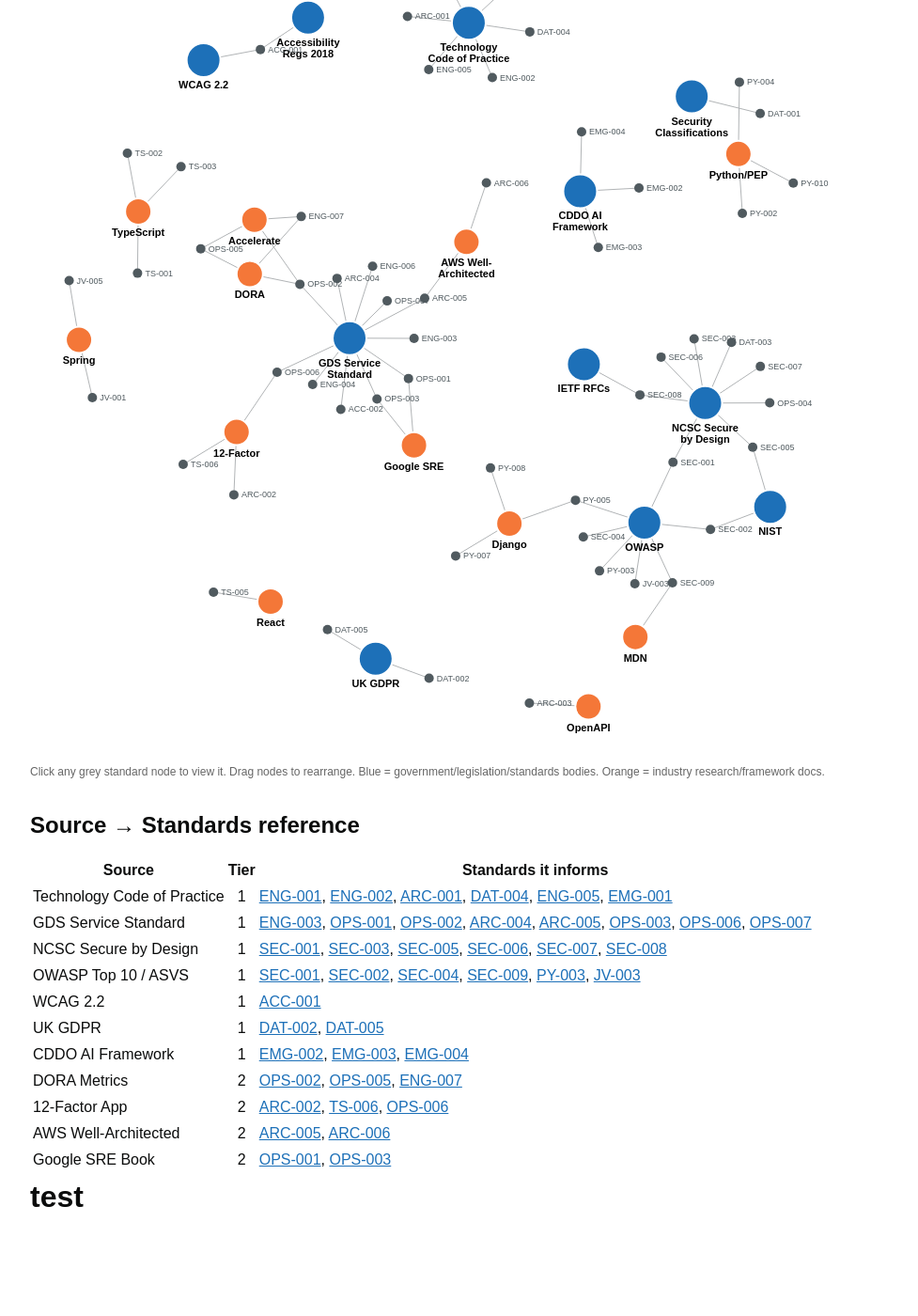
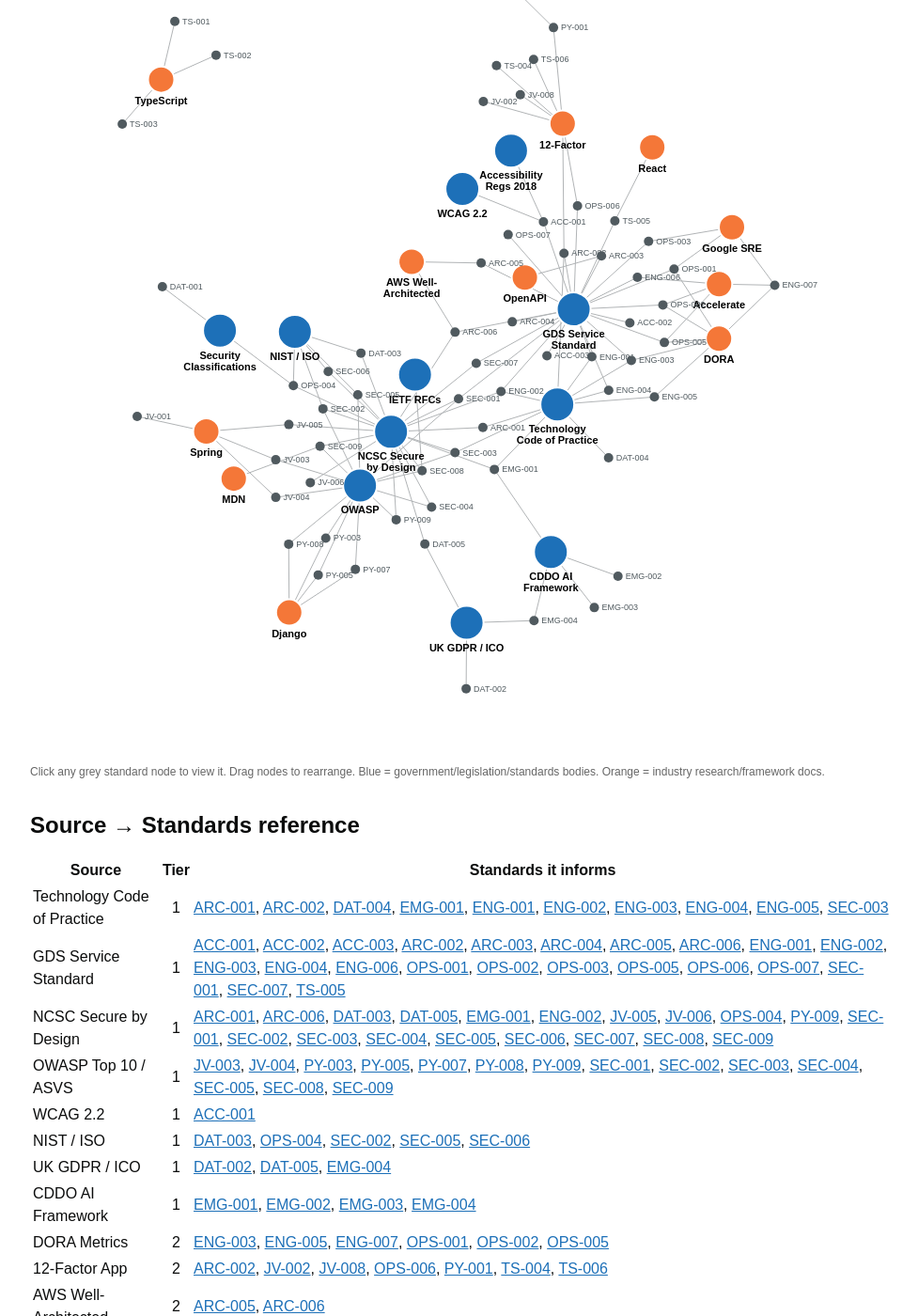
Before and after one commit to bv90dsit/Engineering_standards, a Jekyll site: the page built from docs/sources-graph.md, in a window 1280 px wide and 1400 px high, scrolled down 737 px. Shown: the whole window at 94% size, without its empty margins (148-1125 px from the left). Built offline with Jekyll 4.4.1, drawn with Linux system fonts in a browser that asks for light colours; some of the changed text lies outside the part shown.

Commit message:
Rebuild sources graph from actual source traceability tables
Scanned all modules/*/standards/*.md files and extracted the real
source traceability data. Many linkages were missing — e.g. ENG-002
only showed TCoP but is actually derived from TCoP + GDS + NCSC.

Key changes:
- TCoP: 6 → 10 standards
- GDS: 8 → 22 standards
- NCSC: 6 → 19 standards
- OWASP: 6 → 14 standards
- NIST/ISO: 2 → 5 standards
- DORA: 3 → 6 standards
- 12-Factor: 3 → 7 standards
- Added Accelerate, Spring, Django to reference table

Co-Authored-By: Claude Opus 4.6 (1M context) <noreply@anthropic.com>

```diff
--- a/docs/sources-graph.md
+++ b/docs/sources-graph.md
@@ -98,44 +98,48 @@ svg { display: block; margin: 0 auto; }
 
 | Source | Tier | Standards it informs |
 |--------|:----:|---------------------|
-| Technology Code of Practice | 1 | [ENG-001]({{ site.baseurl }}/standards/eng-001/), [ENG-002]({{ site.baseurl }}/standards/eng-002/), [ARC-001]({{ site.baseurl }}/standards/arc-001/), [DAT-004]({{ site.baseurl }}/standards/dat-004/), [ENG-005]({{ site.baseurl }}/standards/eng-005/), [EMG-001]({{ site.baseurl }}/standards/emg-001/) |
-| GDS Service Standard | 1 | [ENG-003]({{ site.baseurl }}/standards/eng-003/), [OPS-001]({{ site.baseurl }}/standards/ops-001/), [OPS-002]({{ site.baseurl }}/standards/ops-002/), [ARC-004]({{ site.baseurl }}/standards/arc-004/), [ARC-005]({{ site.baseurl }}/standards/arc-005/), [OPS-003]({{ site.baseurl }}/standards/ops-003/), [OPS-006]({{ site.baseurl }}/standards/ops-006/), [OPS-007]({{ site.baseurl }}/standards/ops-007/) |
-| NCSC Secure by Design | 1 | [SEC-001]({{ site.baseurl }}/standards/sec-001/), [SEC-003]({{ site.baseurl }}/standards/sec-003/), [SEC-005]({{ site.baseurl }}/standards/sec-005/), [SEC-006]({{ site.baseurl }}/standards/sec-006/), [SEC-007]({{ site.baseurl }}/standards/sec-007/), [SEC-008]({{ site.baseurl }}/standards/sec-008/) |
-| OWASP Top 10 / ASVS | 1 | [SEC-001]({{ site.baseurl }}/standards/sec-001/), [SEC-002]({{ site.baseurl }}/standards/sec-002/), [SEC-004]({{ site.baseurl }}/standards/sec-004/), [SEC-009]({{ site.baseurl }}/standards/sec-009/), [PY-003]({{ site.baseurl }}/standards/py-003/), [JV-003]({{ site.baseurl }}/standards/jv-003/) |
+| Technology Code of Practice | 1 | [ARC-001]({{ site.baseurl }}/standards/arc-001/), [ARC-002]({{ site.baseurl }}/standards/arc-002/), [DAT-004]({{ site.baseurl }}/standards/dat-004/), [EMG-001]({{ site.baseurl }}/standards/emg-001/), [ENG-001]({{ site.baseurl }}/standards/eng-001/), [ENG-002]({{ site.baseurl }}/standards/eng-002/), [ENG-003]({{ site.baseurl }}/standards/eng-003/), [ENG-004]({{ site.baseurl }}/standards/eng-004/), [ENG-005]({{ site.baseurl }}/standards/eng-005/), [SEC-003]({{ site.baseurl }}/standards/sec-003/) |
+| GDS Service Standard | 1 | [ACC-001]({{ site.baseurl }}/standards/acc-001/), [ACC-002]({{ site.baseurl }}/standards/acc-002/), [ACC-003]({{ site.baseurl }}/standards/acc-003/), [ARC-002]({{ site.baseurl }}/standards/arc-002/), [ARC-003]({{ site.baseurl }}/standards/arc-003/), [ARC-004]({{ site.baseurl }}/standards/arc-004/), [ARC-005]({{ site.baseurl }}/standards/arc-005/), [ARC-006]({{ site.baseurl }}/standards/arc-006/), [ENG-001]({{ site.baseurl }}/standards/eng-001/), [ENG-002]({{ site.baseurl }}/standards/eng-002/), [ENG-003]({{ site.baseurl }}/standards/eng-003/), [ENG-004]({{ site.baseurl }}/standards/eng-004/), [ENG-006]({{ site.baseurl }}/standards/eng-006/), [OPS-001]({{ site.baseurl }}/standards/ops-001/), [OPS-002]({{ site.baseurl }}/standards/ops-002/), [OPS-003]({{ site.baseurl }}/standards/ops-003/), [OPS-005]({{ site.baseurl }}/standards/ops-005/), [OPS-006]({{ site.baseurl }}/standards/ops-006/), [OPS-007]({{ site.baseurl }}/standards/ops-007/), [SEC-001]({{ site.baseurl }}/standards/sec-001/), [SEC-007]({{ site.baseurl }}/standards/sec-007/), [TS-005]({{ site.baseurl }}/standards/ts-005/) |
+| NCSC Secure by Design | 1 | [ARC-001]({{ site.baseurl }}/standards/arc-001/), [ARC-006]({{ site.baseurl }}/standards/arc-006/), [DAT-003]({{ site.baseurl }}/standards/dat-003/), [DAT-005]({{ site.baseurl }}/standards/dat-005/), [EMG-001]({{ site.baseurl }}/standards/emg-001/), [ENG-002]({{ site.baseurl }}/standards/eng-002/), [JV-005]({{ site.baseurl }}/standards/jv-005/), [JV-006]({{ site.baseurl }}/standards/jv-006/), [OPS-004]({{ site.baseurl }}/standards/ops-004/), [PY-009]({{ site.baseurl }}/standards/py-009/), [SEC-001]({{ site.baseurl }}/standards/sec-001/), [SEC-002]({{ site.baseurl }}/standards/sec-002/), [SEC-003]({{ site.baseurl }}/standards/sec-003/), [SEC-004]({{ site.baseurl }}/standards/sec-004/), [SEC-005]({{ site.baseurl }}/standards/sec-005/), [SEC-006]({{ site.baseurl }}/standards/sec-006/), [SEC-007]({{ site.baseurl }}/standards/sec-007/), [SEC-008]({{ site.baseurl }}/standards/sec-008/), [SEC-009]({{ site.baseurl }}/standards/sec-009/) |
+| OWASP Top 10 / ASVS | 1 | [JV-003]({{ site.baseurl }}/standards/jv-003/), [JV-004]({{ site.baseurl }}/standards/jv-004/), [PY-003]({{ site.baseurl }}/standards/py-003/), [PY-005]({{ site.baseurl }}/standards/py-005/), [PY-007]({{ site.baseurl }}/standards/py-007/), [PY-008]({{ site.baseurl }}/standards/py-008/), [PY-009]({{ site.baseurl }}/standards/py-009/), [SEC-001]({{ site.baseurl }}/standards/sec-001/), [SEC-002]({{ site.baseurl }}/standards/sec-002/), [SEC-003]({{ site.baseurl }}/standards/sec-003/), [SEC-004]({{ site.baseurl }}/standards/sec-004/), [SEC-005]({{ site.baseurl }}/standards/sec-005/), [SEC-008]({{ site.baseurl }}/standards/sec-008/), [SEC-009]({{ site.baseurl }}/standards/sec-009/) |
 | WCAG 2.2 | 1 | [ACC-001]({{ site.baseurl }}/standards/acc-001/) |
-| UK GDPR | 1 | [DAT-002]({{ site.baseurl }}/standards/dat-002/), [DAT-005]({{ site.baseurl }}/standards/dat-005/) |
-| CDDO AI Framework | 1 | [EMG-002]({{ site.baseurl }}/standards/emg-002/), [EMG-003]({{ site.baseurl }}/standards/emg-003/), [EMG-004]({{ site.baseurl }}/standards/emg-004/) |
-| DORA Metrics | 2 | [OPS-002]({{ site.baseurl }}/standards/ops-002/), [OPS-005]({{ site.baseurl }}/standards/ops-005/), [ENG-007]({{ site.baseurl }}/standards/eng-007/) |
-| 12-Factor App | 2 | [ARC-002]({{ site.baseurl }}/standards/arc-002/), [TS-006]({{ site.baseurl }}/standards/ts-006/), [OPS-006]({{ site.baseurl }}/standards/ops-006/) |
+| NIST / ISO | 1 | [DAT-003]({{ site.baseurl }}/standards/dat-003/), [OPS-004]({{ site.baseurl }}/standards/ops-004/), [SEC-002]({{ site.baseurl }}/standards/sec-002/), [SEC-005]({{ site.baseurl }}/standards/sec-005/), [SEC-006]({{ site.baseurl }}/standards/sec-006/) |
+| UK GDPR / ICO | 1 | [DAT-002]({{ site.baseurl }}/standards/dat-002/), [DAT-005]({{ site.baseurl }}/standards/dat-005/), [EMG-004]({{ site.baseurl }}/standards/emg-004/) |
+| CDDO AI Framework | 1 | [EMG-001]({{ site.baseurl }}/standards/emg-001/), [EMG-002]({{ site.baseurl }}/standards/emg-002/), [EMG-003]({{ site.baseurl }}/standards/emg-003/), [EMG-004]({{ site.baseurl }}/standards/emg-004/) |
+| DORA Metrics | 2 | [ENG-003]({{ site.baseurl }}/standards/eng-003/), [ENG-005]({{ site.baseurl }}/standards/eng-005/), [ENG-007]({{ site.baseurl }}/standards/eng-007/), [OPS-001]({{ site.baseurl }}/standards/ops-001/), [OPS-002]({{ site.baseurl }}/standards/ops-002/), [OPS-005]({{ site.baseurl }}/standards/ops-005/) |
+| 12-Factor App | 2 | [ARC-002]({{ site.baseurl }}/standards/arc-002/), [JV-002]({{ site.baseurl }}/standards/jv-002/), [JV-008]({{ site.baseurl }}/standards/jv-008/), [OPS-006]({{ site.baseurl }}/standards/ops-006/), [PY-001]({{ site.baseurl }}/standards/py-001/), [TS-004]({{ site.baseurl }}/standards/ts-004/), [TS-006]({{ site.baseurl }}/standards/ts-006/) |
 | AWS Well-Architected | 2 | [ARC-005]({{ site.baseurl }}/standards/arc-005/), [ARC-006]({{ site.baseurl }}/standards/arc-006/) |
-| Google SRE Book | 2 | [OPS-001]({{ site.baseurl }}/standards/ops-001/), [OPS-003]({{ site.baseurl }}/standards/ops-003/) |
+| Google SRE Book | 2 | [ENG-007]({{ site.baseurl }}/standards/eng-007/), [OPS-001]({{ site.baseurl }}/standards/ops-001/), [OPS-003]({{ site.baseurl }}/standards/ops-003/) |
+| Accelerate | 2 | [ENG-006]({{ site.baseurl }}/standards/eng-006/), [ENG-007]({{ site.baseurl }}/standards/eng-007/), [OPS-002]({{ site.baseurl }}/standards/ops-002/), [OPS-005]({{ site.baseurl }}/standards/ops-005/) |
+| Spring | 2 | [JV-001]({{ site.baseurl }}/standards/jv-001/), [JV-003]({{ site.baseurl }}/standards/jv-003/), [JV-004]({{ site.baseurl }}/standards/jv-004/), [JV-005]({{ site.baseurl }}/standards/jv-005/) |
+| Django | 2 | [PY-003]({{ site.baseurl }}/standards/py-003/), [PY-005]({{ site.baseurl }}/standards/py-005/), [PY-007]({{ site.baseurl }}/standards/py-007/), [PY-008]({{ site.baseurl }}/standards/py-008/) |
 
 <script src="https://d3js.org/d3.v7.min.js"></script>
 <script>
 const data = {
   tier1: [
-    { id: "tcop", label: "Technology\nCode of Practice", url: "https://www.gov.uk/guidance/the-technology-code-of-practice", standards: ["ENG-001","ENG-002","ARC-001","DAT-004","ENG-005","EMG-001"] },
-    { id: "gds", label: "GDS Service\nStandard", url: "https://www.gov.uk/service-manual/service-standard", standards: ["ENG-003","OPS-001","OPS-002","ACC-002","ARC-004","ARC-005","ENG-004","ENG-006","OPS-003","OPS-006","OPS-007"] },
-    { id: "ncsc", label: "NCSC Secure\nby Design", url: "https://www.ncsc.gov.uk/collection/developers-collection", standards: ["SEC-001","SEC-003","SEC-005","SEC-006","SEC-007","SEC-008","DAT-003","OPS-004"] },
-    { id: "owasp", label: "OWASP", url: "https://owasp.org/www-project-top-ten/", standards: ["SEC-001","SEC-002","SEC-004","SEC-009","PY-003","PY-005","JV-003"] },
+    { id: "tcop", label: "Technology\nCode of Practice", url: "https://www.gov.uk/guidance/the-technology-code-of-practice", standards: ["ARC-001","ARC-002","DAT-004","EMG-001","ENG-001","ENG-002","ENG-003","ENG-004","ENG-005","SEC-003"] },
+    { id: "gds", label: "GDS Service\nStandard", url: "https://www.gov.uk/service-manual/service-standard", standards: ["ACC-001","ACC-002","ACC-003","ARC-002","ARC-003","ARC-004","ARC-005","ARC-006","ENG-001","ENG-002","ENG-003","ENG-004","ENG-006","OPS-001","OPS-002","OPS-003","OPS-005","OPS-006","OPS-007","SEC-001","SEC-007","TS-005"] },
+    { id: "ncsc", label: "NCSC Secure\nby Design", url: "https://www.ncsc.gov.uk/collection/developers-collection", standards: ["ARC-001","ARC-006","DAT-003","DAT-005","EMG-001","ENG-002","JV-005","JV-006","OPS-004","PY-009","SEC-001","SEC-002","SEC-003","SEC-004","SEC-005","SEC-006","SEC-007","SEC-008","SEC-009"] },
+    { id: "owasp", label: "OWASP", url: "https://owasp.org/www-project-top-ten/", standards: ["JV-003","JV-004","PY-003","PY-005","PY-007","PY-008","PY-009","SEC-001","SEC-002","SEC-003","SEC-004","SEC-005","SEC-008","SEC-009"] },
     { id: "wcag", label: "WCAG 2.2", url: "https://www.w3.org/TR/WCAG22/", standards: ["ACC-001"] },
-    { id: "nist", label: "NIST", url: "https://csrc.nist.gov/publications/detail/sp/800-53/rev-5/final", standards: ["SEC-002","SEC-005"] },
-    { id: "ukgdpr", label: "UK GDPR", url: "https://ico.org.uk/for-organisations/uk-gdpr-guidance-and-resources/", standards: ["DAT-002","DAT-005"] },
+    { id: "nist", label: "NIST / ISO", url: "https://csrc.nist.gov/publications/detail/sp/800-53/rev-5/final", standards: ["DAT-003","OPS-004","SEC-002","SEC-005","SEC-006"] },
+    { id: "ukgdpr", label: "UK GDPR / ICO", url: "https://ico.org.uk/for-organisations/uk-gdpr-guidance-and-resources/", standards: ["DAT-002","DAT-005","EMG-004"] },
     { id: "accessibility", label: "Accessibility\nRegs 2018", url: "https://www.legislation.gov.uk/uksi/2018/952", standards: ["ACC-001"] },
-    { id: "cddo-ai", label: "CDDO AI\nFramework", url: "https://www.gov.uk/government/publications/generative-ai-framework-for-hmg", standards: ["EMG-002","EMG-003","EMG-004"] },
-    { id: "gsc", label: "Security\nClassifications", url: "https://www.gov.uk/government/publications/government-security-classifications", standards: ["DAT-001"] },
+    { id: "cddo-ai", label: "CDDO AI\nFramework", url: "https://www.gov.uk/government/publications/generative-ai-framework-for-hmg", standards: ["EMG-001","EMG-002","EMG-003","EMG-004"] },
+    { id: "gsc", label: "Security\nClassifications", url: "https://www.gov.uk/government/publications/government-security-classifications", standards: ["DAT-001","OPS-004"] },
     { id: "ietf", label: "IETF RFCs", url: "https://datatracker.ietf.org/", standards: ["SEC-008"] },
   ],
   tier2: [
-    { id: "dora", label: "DORA", url: "https://dora.dev/", standards: ["OPS-002","OPS-005","ENG-007"] },
-    { id: "12factor", label: "12-Factor", url: "https://12factor.net/", standards: ["ARC-002","TS-006","OPS-006"] },
-    { id: "sre", label: "Google SRE", url: "https://sre.google/sre-book/table-of-contents/", standards: ["OPS-001","OPS-003"] },
+    { id: "dora", label: "DORA", url: "https://dora.dev/", standards: ["ENG-003","ENG-005","ENG-007","OPS-001","OPS-002","OPS-005"] },
+    { id: "12factor", label: "12-Factor", url: "https://12factor.net/", standards: ["ARC-002","JV-002","JV-008","OPS-006","PY-001","TS-004","TS-006"] },
+    { id: "sre", label: "Google SRE", url: "https://sre.google/sre-book/table-of-contents/", standards: ["ENG-007","OPS-001","OPS-003"] },
     { id: "aws-wa", label: "AWS Well-\nArchitected", url: "https://docs.aws.amazon.com/wellarchitected/latest/framework/", standards: ["ARC-005","ARC-006"] },
-    { id: "accelerate", label: "Accelerate", url: "https://itrevolution.com/product/accelerate/", standards: ["OPS-002","OPS-005","ENG-007"] },
+    { id: "accelerate", label: "Accelerate", url: "https://itrevolution.com/product/accelerate/", standards: ["ENG-006","ENG-007","OPS-002","OPS-005"] },
     { id: "openapi", label: "OpenAPI", url: "https://spec.openapis.org/oas/latest.html", standards: ["ARC-003"] },
-    { id: "spring", label: "Spring", url: "https://docs.spring.io/spring-framework/reference/", standards: ["JV-001","JV-005"] },
-    { id: "python-docs", label: "Python/PEP", url: "https://docs.python.org/3/", standards: ["PY-002","PY-004","PY-010"] },
-    { id: "django", label: "Django", url: "https://docs.djangoproject.com/en/stable/", standards: ["PY-005","PY-007","PY-008"] },
+    { id: "spring", label: "Spring", url: "https://docs.spring.io/spring-framework/reference/", standards: ["JV-001","JV-003","JV-004","JV-005"] },
+    { id: "python-docs", label: "Python/PEP", url: "https://docs.python.org/3/", standards: ["PY-001","PY-002","PY-004","PY-010"] },
+    { id: "django", label: "Django", url: "https://docs.djangoproject.com/en/stable/", standards: ["PY-003","PY-005","PY-007","PY-008"] },
     { id: "typescript", label: "TypeScript", url: "https://www.typescriptlang.org/docs/", standards: ["TS-001","TS-002","TS-003"] },
     { id: "react", label: "React", url: "https://react.dev/", standards: ["TS-005"] },
     { id: "mdn", label: "MDN", url: "https://developer.mozilla.org/", standards: ["SEC-009"] },
```
